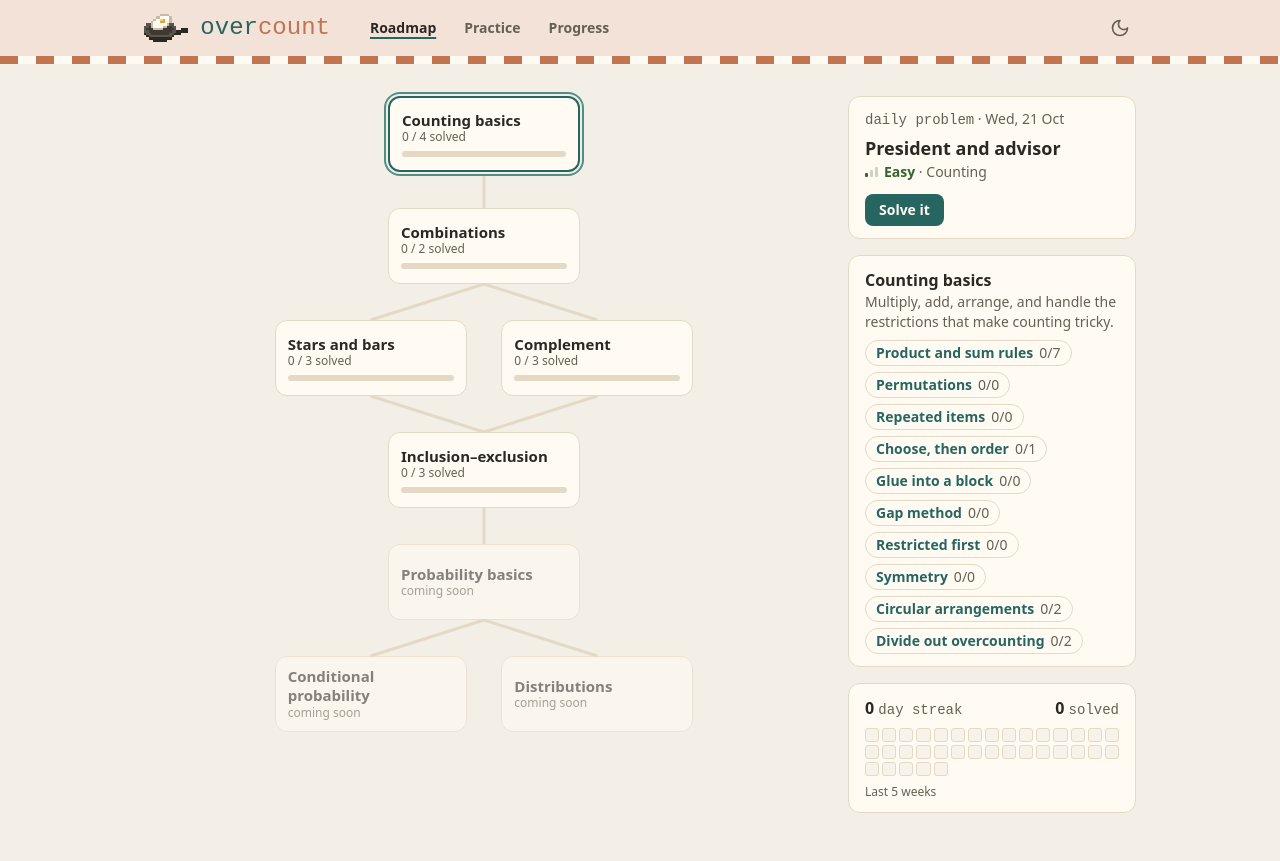
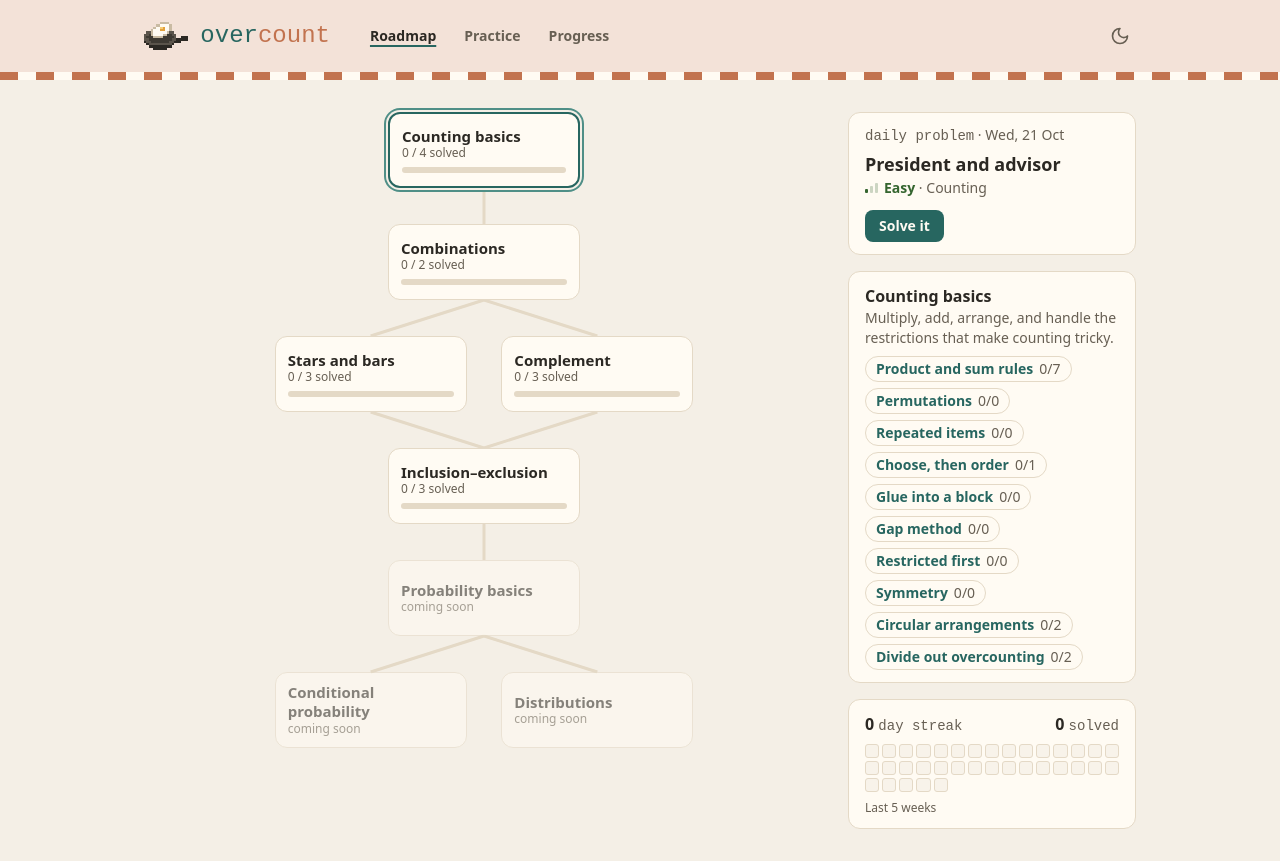
Before and after one commit to fsutedja/overcount, a React (Vite) app in the folder web/: page / in a window 1280 px wide. Built offline with nearby package versions, Linux system fonts and the light colour scheme; a web font is replaced by a local one.

Commit message:
style(web): taller header

```diff
--- a/web/src/components/Header.tsx
+++ b/web/src/components/Header.tsx
@@ -14,7 +14,7 @@ export function Header() {
     // Pinned on tablets and up so the nav stays in reach; phones use the bottom tab bar instead.
     // Soft terracotta with a striped band below, like a shop awning (DESIGN.md, D16).
     <header className="z-20 bg-deco-soft sm:sticky sm:top-0">
-      <div className="mx-auto flex max-w-5xl items-center gap-10 px-4 py-3">
+      <div className="mx-auto flex max-w-5xl items-center gap-10 px-4 py-5">
         <Link to="/" className="flex items-center gap-3" aria-label="Overcount home">
           <img src={logoMark} alt="" className="h-7 w-auto [image-rendering:pixelated]" />
           <span className="font-pixel text-2xl leading-none">
--- a/web/src/components/ProblemPage.tsx
+++ b/web/src/components/ProblemPage.tsx
@@ -97,7 +97,7 @@ export function ProblemPage({ problem, instance, fromMethod = null, onNewNumbers
 
   return (
     <article className="mx-auto max-w-5xl px-4 py-6 md:grid md:grid-cols-[minmax(0,1fr)_minmax(0,1.15fr)] md:items-start md:gap-6 md:py-8">
-      <div className="md:sticky md:top-21">
+      <div className="md:sticky md:top-26">
         <h2 className="mb-3 font-bold">Problem</h2>
         <section className="overflow-hidden rounded-xl border border-border bg-card" aria-labelledby="problem-title">
           <div
--- a/web/src/components/ProblemSidebar.tsx
+++ b/web/src/components/ProblemSidebar.tsx
@@ -75,7 +75,7 @@ export function ProblemSidebar({ problem, fromMethod }: { problem: Problem; from
       {/* Wide screens: a column beside the problem. */}
       {/* Stretched to the page height so the sticky list stays in view while scrolling. */}
       <aside className="hidden lg:mt-[4.25rem] lg:block lg:self-stretch">
-        <div className="sticky top-21 rounded-xl border border-border bg-card p-3">{list}</div>
+        <div className="sticky top-26 rounded-xl border border-border bg-card p-3">{list}</div>
       </aside>
       {/* Narrower screens: a button that unfolds the same list. */}
       <div className="px-4 pt-4 lg:hidden">
```
Also changed, not shown: 1 other file (tests, documents, lock files or other folders).
